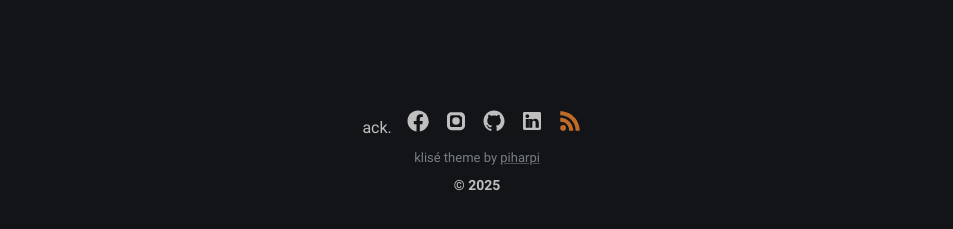
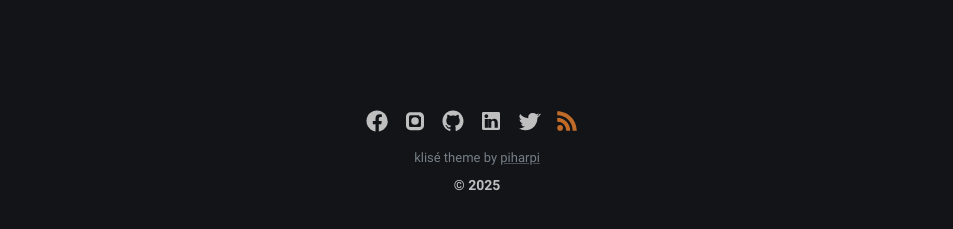
Before and after one commit to Dwisantosobk/Dwisantoso.github.io, a Jekyll site: the page built from index.md, in a window 1280 px wide. Shown: the part 797-1026 px from the top of the page, without its empty margins (163-1116 px from the left). Built offline with Jekyll 4.4.1, drawn with Linux system fonts in a browser that asks for light colours.

Commit message:
dwisantoso.github.io

```diff
--- a/_includes/footer.html
+++ b/_includes/footer.html
@@ -1,5 +1,4 @@
 <footer class="footer">
-  <a class="footer_item" href="/thanks">ack.</a>
   <a class="footer_item" href="https://www.fb.me/dwisantosobk" aria-label="Facebook">
     <svg xmlns="http://www.w3.org/2000/svg" width="24" height="24" viewBox="0 0 512 512" fill="currentColor">
       <path d="M480 257.2C480 119 372.6 32 256 32 139.4 32 32 119 32 257.2c0 111.8 81.8 204.4 192 223.8V327.4h-57.6v-70.2H224v-55.6c0-56.9 33.8-88.7 85.5-88.7 24.8 0 50.5 4.4 50.5 4.4v55.4h-28.5c-28.1 0-36.9 17.4-36.9 35.3v49.2h62.8l-10 70.2h-52.8v153.6c110.2-19.4 192-112 192-223.8z" />
@@ -20,6 +19,11 @@
   <a class="footer_item" href="https://www.linkedin.com/in/dwisantoso/" aria-label="LinkedIn">
     <svg xmlns="http://www.w3.org/2000/svg" width="24" height="24" viewBox="0 0 512 512" fill="currentColor">
       <path d="M417.2,64H94.8C77.2,64,64,77.2,64,94.8v322.4C64,434.8,77.2,448,94.8,448h322.4c17.6,0,30.8-13.2,30.8-30.8V94.8 C448,77.2,434.8,64,417.2,64z M190.7,400H123.7V214.1h67V400z M157.2,192.3c-21.6,0-39.1-17.5-39.1-39.1c0-21.6,17.5-39.1,39.1-39.1 c21.6,0,39.1,17.5,39.1,39.1C196.3,174.7,178.8,192.3,157.2,192.3z M400,400h-67V292.4c0-25.6-9.6-43-33.6-43 c-18.3,0-29.1,12.3-33.8,24.2c-1.8,4.5-2.3,10.7-2.3,17v109.5h-67V214.1h67v25.4c9-13.8,25-33.6,60.8-33.6c44.3,0,77.4,29,77.4,91.2V400z" />
+    </svg>
+  </a>
+  <a class="footer_item" href="https://x.com/dwisantosobk" aria-label="Twitter (X)">
+    <svg xmlns="http://www.w3.org/2000/svg" width="24" height="24" viewBox="0 0 24 24" fill="currentColor">
+      <path d="M22.46 6c-.77.35-1.6.59-2.46.7a4.3 4.3 0 0 0 1.88-2.38c-.83.49-1.75.85-2.7 1.03A4.27 4.27 0 0 0 15.53 4c-2.37 0-4.3 1.92-4.3 4.3c0 .34.03.68.1 1A12.13 12.13 0 0 1 3.17 5.1a4.27 4.27 0 0 0 1.33 5.72a4.29 4.29 0 0 1-1.94-.54v.05c0 2.1 1.5 3.84 3.5 4.23c-.37.1-.76.15-1.16.15c-.28 0-.57-.03-.84-.08a4.28 4.28 0 0 0 4 2.97a8.56 8.56 0 0 1-5.29 1.82c-.34 0-.67-.02-1-.06a12.07 12.07 0 0 0 6.53 1.92c7.83 0 12.11-6.48 12.11-12.11c0-.18-.01-.36-.02-.54A8.65 8.65 0 0 0 24 4.56a8.56 8.56 0 0 1-2.54.7z" />
     </svg>
   </a>
   <a class="footer_item" href="/feed.xml" aria-label="RSS">
```
